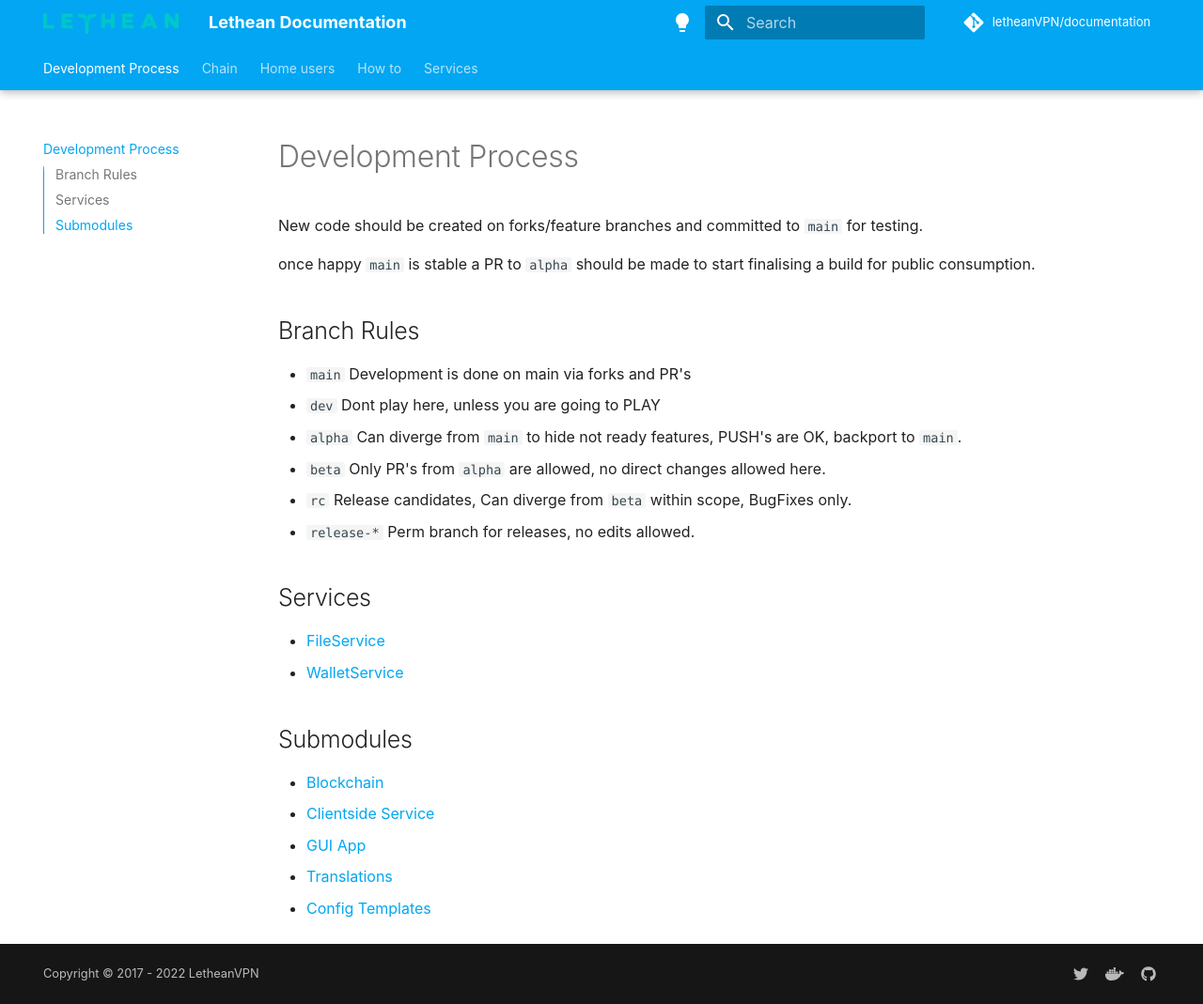
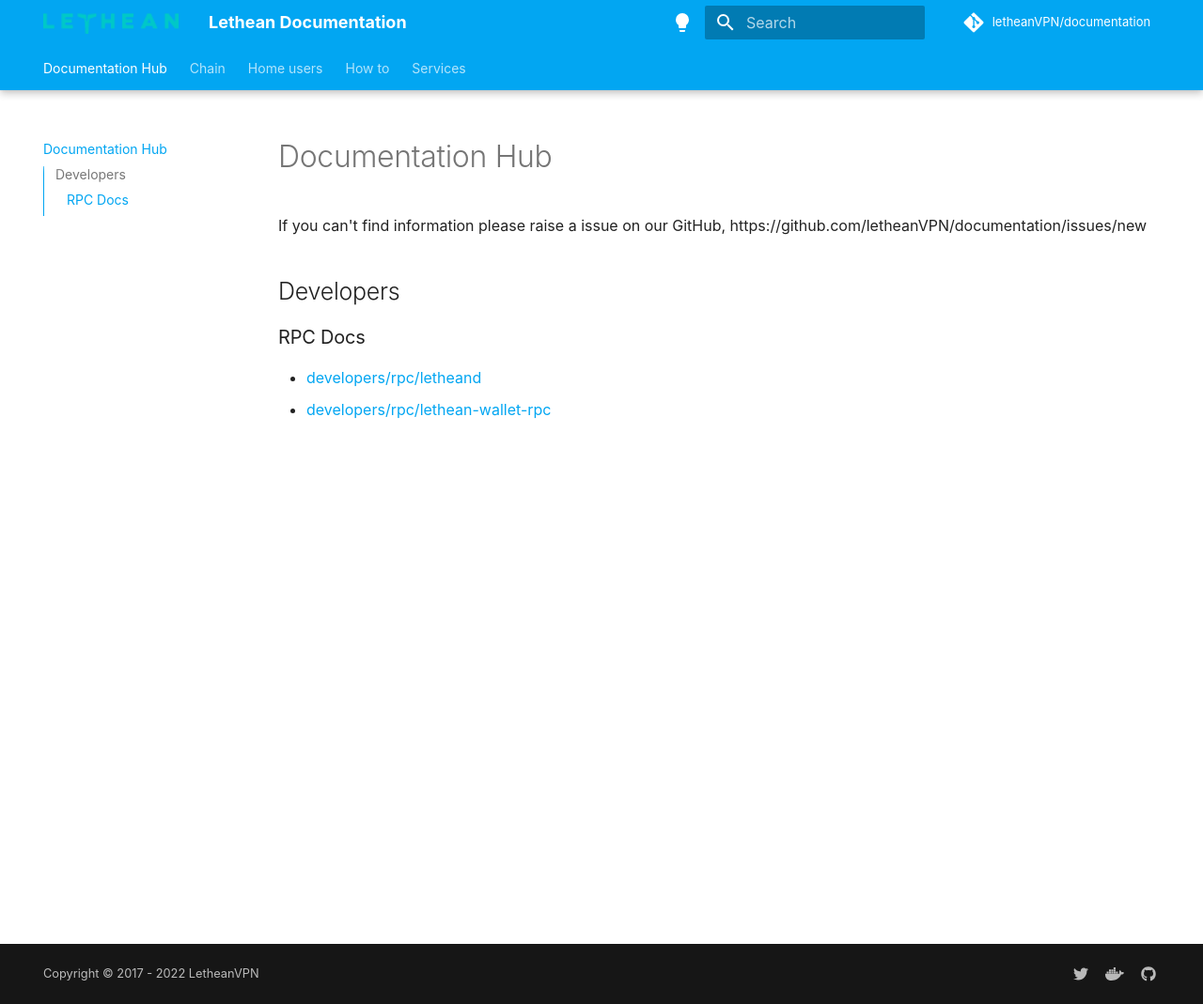
Before and after one commit to letheanVPN/documentation, an MkDocs documentation site: the page built from docs/index.md, in a window 1280 px wide and 1069 px high. Shown: the whole window at 94% size. Built offline with MkDocs 1.6.1 and Material for MkDocs 9.7.7, drawn with Linux system fonts in a browser that asks for light colours; comment, search, counter and statistics services are not loaded.

Commit message:
Update index.md

```diff
--- a/docs/index.md
+++ b/docs/index.md
@@ -1,27 +1,9 @@
-# Development Process
+# Documentation Hub
 
-New code should be created on forks/feature branches and committed to `main` for testing.
+If you can't find information please raise a issue on our GitHub, https://github.com/letheanVPN/documentation/issues/new
 
-once happy `main` is stable a PR to `alpha` should be made to start finalising a build for public consumption.
+## Developers
 
-## Branch Rules
-
-- `main` Development is done on main via forks and PR's
-- `dev` Dont play here, unless you are going to PLAY
-- `alpha` Can diverge from `main` to hide not ready features, PUSH's are OK, backport to `main`.
-- `beta` Only PR's from `alpha` are allowed, no direct changes allowed here.
-- `rc` Release candidates, Can diverge from `beta` within scope, BugFixes only.
-- `release-*` Perm branch for releases, no edits allowed.
-
-## Services
-
-* [FileService](services/filesystem.md)
-* [WalletService](services/wallet.md)
-
-## Submodules
-
-- [Blockchain](https://github.com/letheanVPN/blockchain)
-- [Clientside Service](https://github.com/letheanVPN/lthn)
-- [GUI App](https://github.com/letheanVPN/app)
-- [Translations](https://github.com/letheanVPN/i18n)
-- [Config Templates](https://github.com/letheanVPN/config-templates)
+### RPC Docs
+- [developers/rpc/letheand](developers/rpc/letheand.md)
+- [developers/rpc/lethean-wallet-rpc](developers/rpc/lethean-wallet-rpc.md)
```
